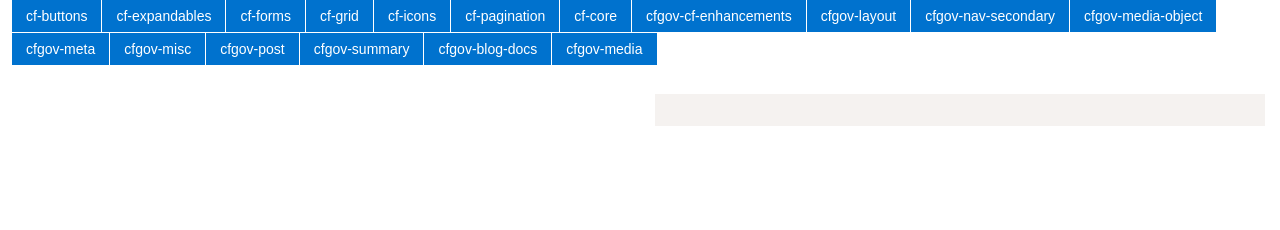
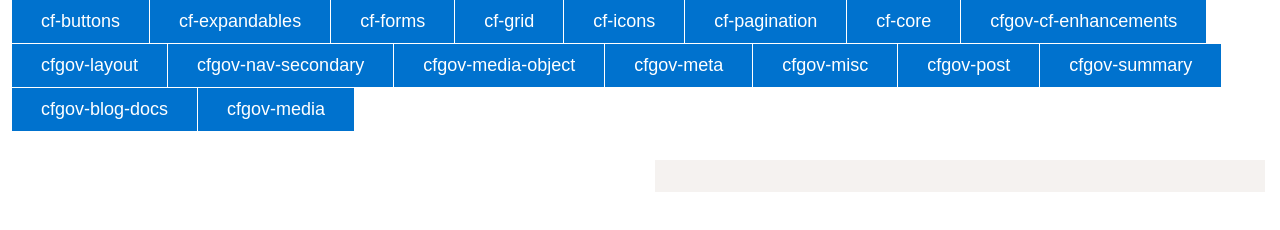
Before and after one commit to himedlooff/doxray, a website: page index.html in a window 1280 px wide. Drawn offline with nearby package versions, Linux system fonts and the light colour scheme; a small style sheet from the web is missing; a web font is replaced by a local one.

Commit message:
Tweak to button.

```diff
--- a/index.html
+++ b/index.html
@@ -14,7 +14,7 @@
             if ( item.docs.family !== undefined ) {
                 if ( families[item.docs.family] === undefined ) {
                     families[item.docs.family] = [];
-                    var $button = $('<button class="btn btn__grouped"></button>');
+                    var $button = $('<button class="btn btn__grouped btn__super"></button>');
                     $button.text(item.docs.family);
                     $button.data('family-key', item.docs.family);
                     $button.data('index', index);
```
